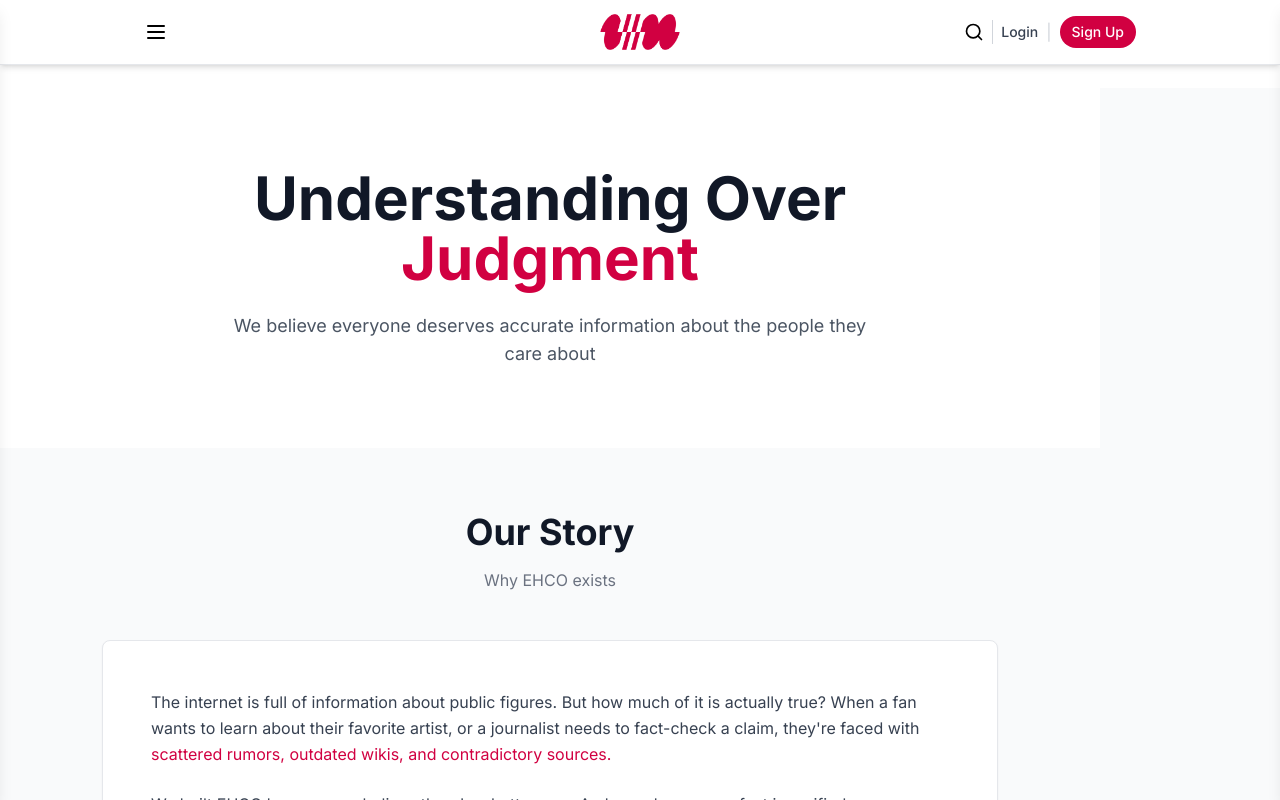
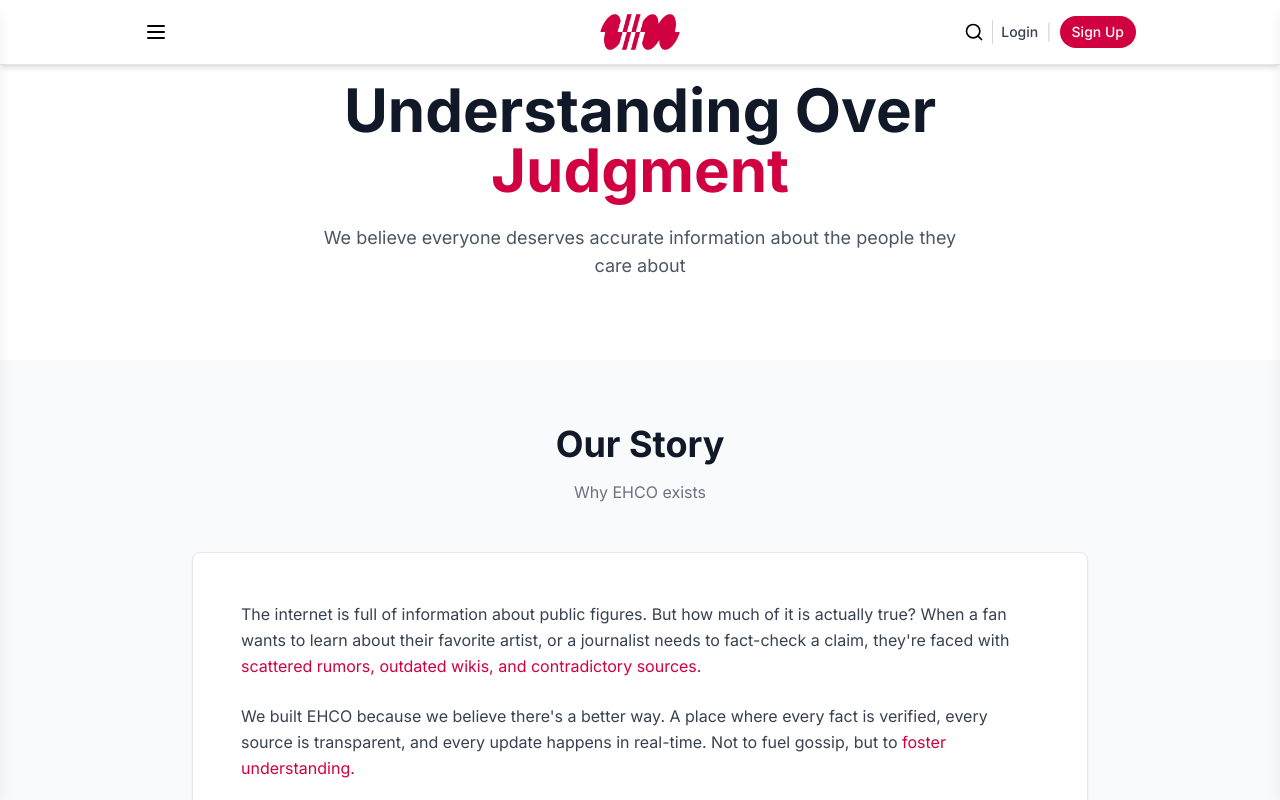
Before and after one commit to ehco-tech/ehco-web, a Next.js app: page /about-ehco in a window 1280 px wide. Shown: the top 800 px of the page. Built offline with nearby package versions, Linux system fonts and the light colour scheme; no server answers; the database is empty.

Commit message:
bad ad positions removed

```diff
--- a/src/app/layout.tsx
+++ b/src/app/layout.tsx
@@ -143,7 +143,7 @@
           </div>
 
           {/* Horizontal Banner Ad - Below Header (320x50) */}
-          <div className="pt-16 bg-gray-50 dark:bg-black">
+          {/* <div className="pt-16 bg-gray-50 dark:bg-black">
             <div className="flex justify-center items-center py-3 bg-white dark:bg-[#1d1d1f]">
               <div id="ad-banner-horizontal">
                 <Script id="ad-banner-config" strategy="lazyOnload">
@@ -163,7 +163,7 @@
                 />
               </div>
             </div>
-          </div>
+          </div> */}
 
           {/* Main Content with Sidebar Layout */}
           <div className="min-h-screen bg-gray-50 dark:bg-black">
@@ -175,7 +175,7 @@
               </main>
 
               {/* Right Sidebar Ad - Desktop Only (160x300) */}
-              <aside className="hidden lg:block w-[180px] sticky top-20 self-start p-4">
+              {/* <aside className="hidden lg:block w-[180px] sticky top-20 self-start p-4">
                 <div id="ad-sidebar-skyscraper" className="flex justify-center">
                   <Script id="ad-sidebar-config" strategy="lazyOnload">
                     {`
@@ -193,7 +193,7 @@
                     strategy="lazyOnload"
                   />
                 </div>
-              </aside>
+              </aside> */}
             </div>
           </div>
 
```
